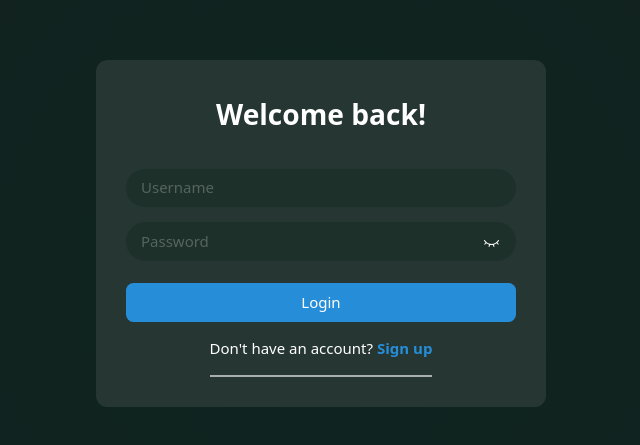
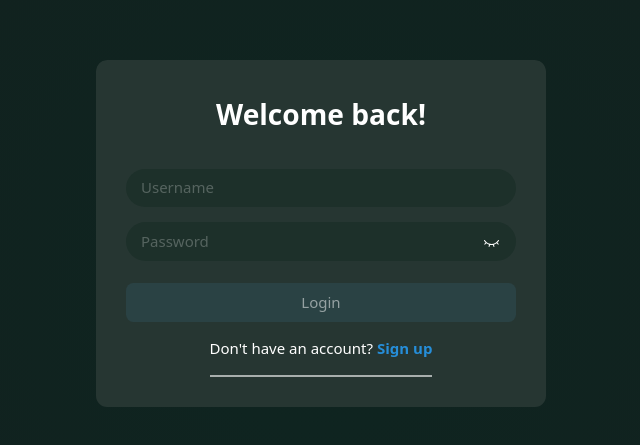
Before and after one commit to nofuenterr/messaging-app, a React (Vite) app in the folder client/: page /auth/login in a window 1280 px wide. Shown: the part 115-560 px from the top of the page, without its empty margins (319-959 px from the left). Built offline with nearby package versions, Linux system fonts and the light colour scheme; no server answers.

Commit message:
feat: display server error messages on login form

```diff
--- a/client/src/features/auth/pages/Login.tsx
+++ b/client/src/features/auth/pages/Login.tsx
@@ -1,20 +1,21 @@
 import { EyeClosedIcon, EyeOpenIcon } from '@radix-ui/react-icons';
+import { isAxiosError } from 'axios';
 import { unstable_PasswordToggleField as PasswordToggleField } from 'radix-ui';
-import type { SubmitEvent } from 'react';
+import { useState, type SubmitEvent } from 'react';
 import { Link } from 'react-router-dom';
 
 import ScrollArea from '../../../components/ui/ScrollArea';
 import { useLogin } from '../auth.queries';
 
 export default function LoginForm() {
+  const [username, setUsername] = useState('');
+  const [password, setPassword] = useState('');
   const login = useLogin();
+
+  const errorMessage = isAxiosError(login.error) ? login.error.response?.data?.message : null;
 
   const handleSubmit = (e: SubmitEvent<HTMLFormElement>) => {
     e.preventDefault();
-
-    const form = e.currentTarget;
-    const username = (form.elements.namedItem('username') as HTMLInputElement).value;
-    const password = (form.elements.namedItem('password') as HTMLInputElement).value;
 
     login.mutate({ username, password });
   };
@@ -28,18 +29,22 @@ export default function LoginForm() {
           <form onSubmit={handleSubmit} className="grid w-full gap-6">
             <fieldset className="grid w-full gap-4">
               <input
+                required
                 type="text"
                 name="username"
                 placeholder="Username"
                 maxLength={30}
                 className="bg-input-bg text-placeholder rounded-full px-4 py-2 focus:outline-none"
+                onChange={(e) => setUsername(e.target.value)}
               />
 
               <PasswordToggleField.Root>
                 <div className="relative">
                   <PasswordToggleField.Input
+                    required
                     name="password"
                     placeholder="Password"
+                    onChange={(e) => setPassword(e.target.value)}
                     className="bg-input-bg text-placeholder w-full rounded-full px-4 py-2 focus:outline-none"
                   />
 
@@ -53,10 +58,12 @@ export default function LoginForm() {
               </PasswordToggleField.Root>
             </fieldset>
 
+            {errorMessage && <p className="text-danger text-start text-sm">{errorMessage}</p>}
+
             <button
               className="bg-info disabled:bg-info-soft disabled:text-light-600 hover:bg-info-hover cursor-pointer rounded-lg px-4 py-2 font-medium"
               type="submit"
-              disabled={login.isPending}
+              disabled={login.isPending || !(username && password)}
             >
               {login.isPending ? 'Logging in...' : 'Login'}
             </button>
```
